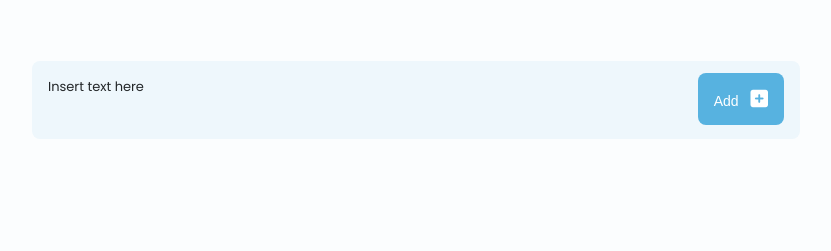
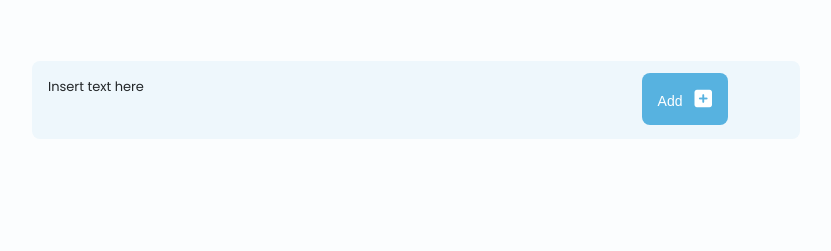
Before and after one commit to samuelfuchs/todo-app, a plain HTML site: page index.html in a window 1280 px wide. Shown: the part 549-800 px from the top of the page, without its empty margins (224-1055 px from the left). Drawn offline with Linux system fonts and the light colour scheme.

Commit message:
changes to insert filed css

```diff
--- a/assets/css/style.css
+++ b/assets/css/style.css
@@ -227,8 +227,7 @@ button {
   background-color: var(--input-color);
   border-radius: 0.5rem;
   padding: 0.75rem 1rem 0.25rem;
-  grid-template-columns: repeat(2, max-content);
-  justify-content: space-between;
+  grid-template-columns: 8fr 2fr;
 }
 
 .insert__label {
@@ -250,7 +249,6 @@ button {
 .insert__button {
   cursor: pointer;
   font-size: var(--small-font-size);
-  grid-column: main-end;
 }
 
 .insert__button:hover .button__icon {
```
Also changed, not shown: assets/js/main.js (added).
